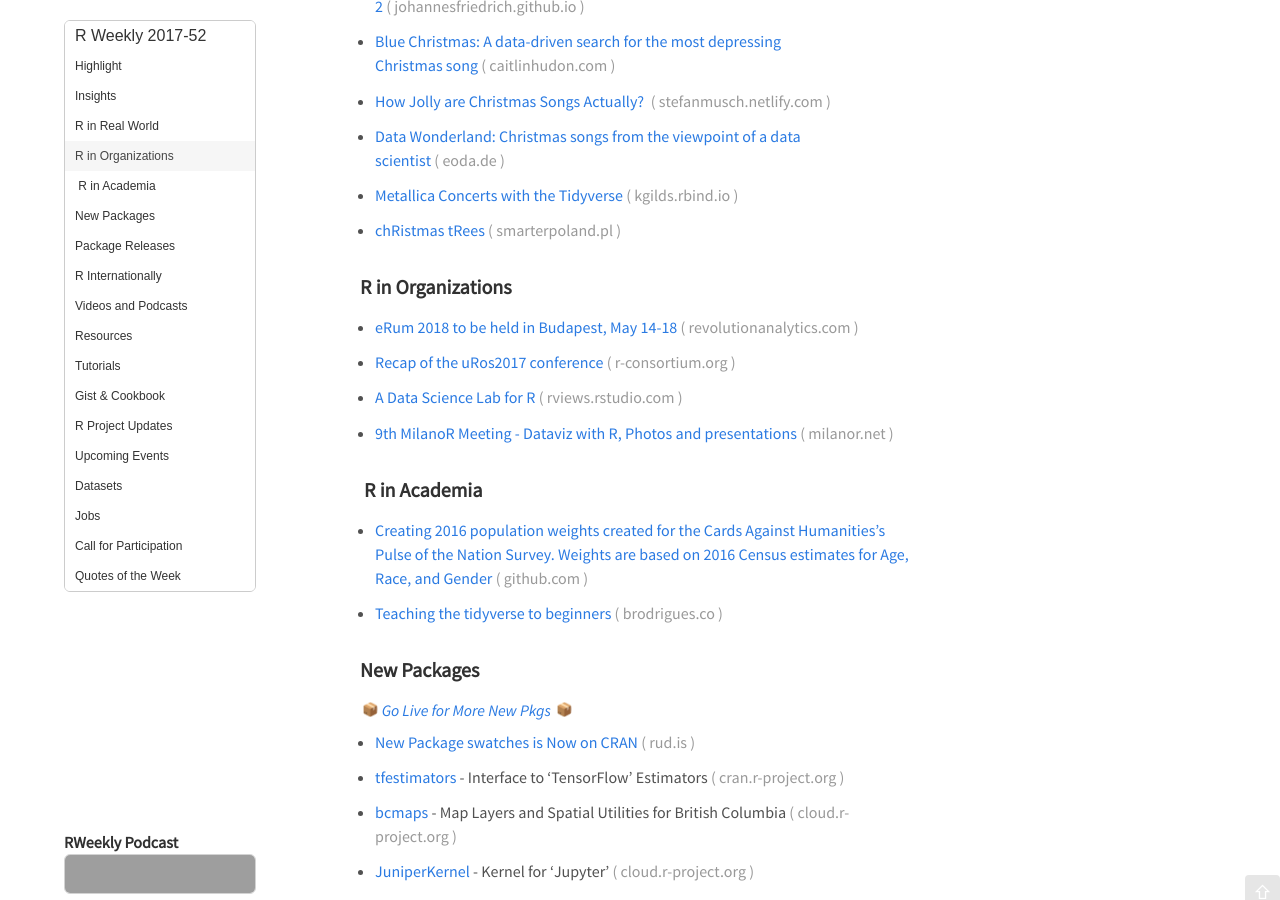
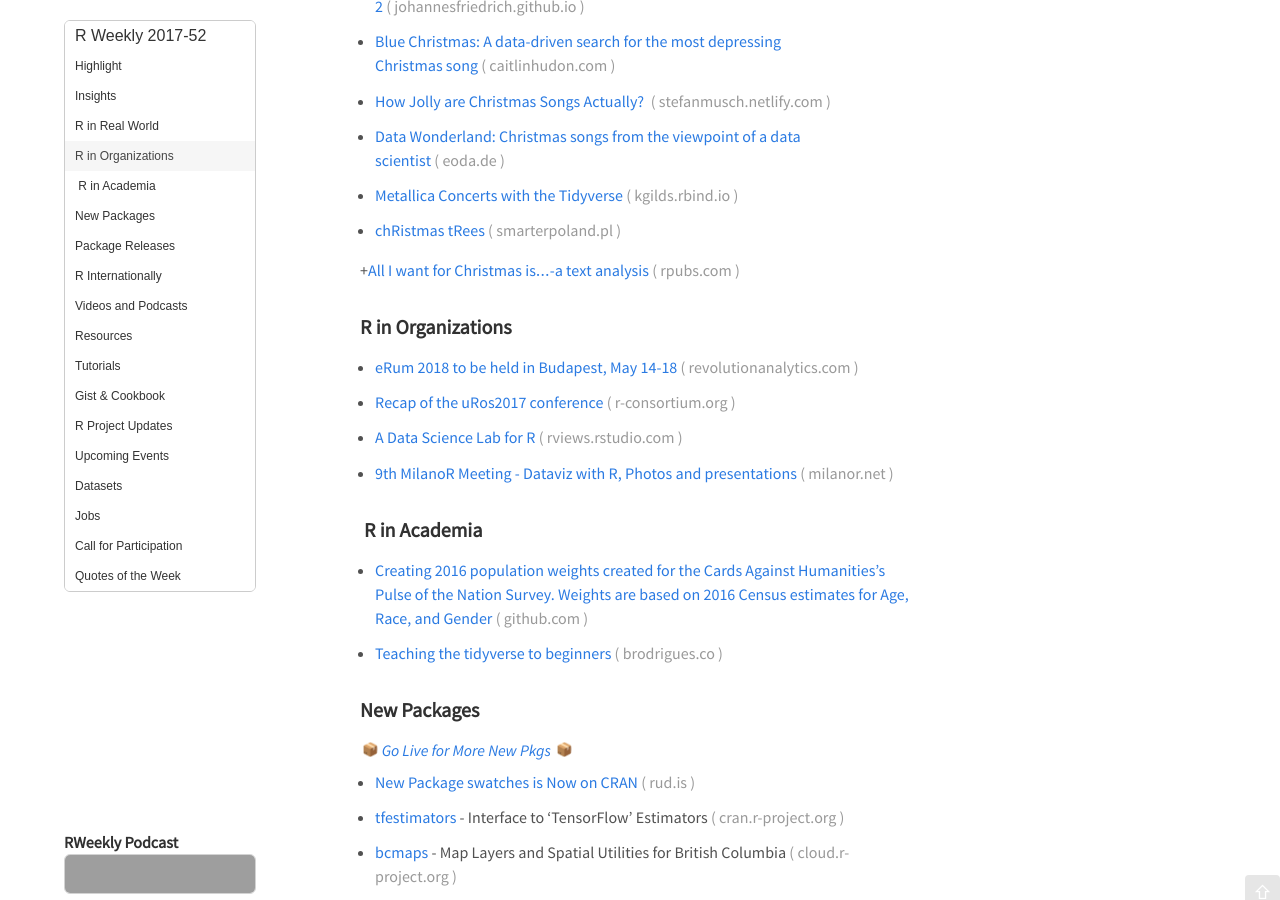
Before and after one commit to rweekly/rweekly.org, a Jekyll site: the page built from draft.md, in a window 1280 px wide and 900 px high, scrolled down 2333 px. Built offline with Jekyll 4.4.1, drawn with Linux system fonts in a browser that asks for light colours; emoji names are drawn with the system emoji font; comment, search, counter and statistics services are not loaded; grey boxes are pictures that could not be loaded.

Commit message:
Update draft.md

```diff
--- a/draft.md
+++ b/draft.md
@@ -74,6 +74,8 @@
 + [Metallica Concerts with the Tidyverse](http://kgilds.rbind.io/2017/11/19/metallica-concerts-with-the-tidyverse/)
 
 + [chRistmas tRees](http://smarterpoland.pl/index.php/2017/12/christmas-trees/)
+
++[All I want for Christmas is…-a text analysis](http://rpubs.com/nicgiso/344050)
 
 ###  R in Organizations
 
```
